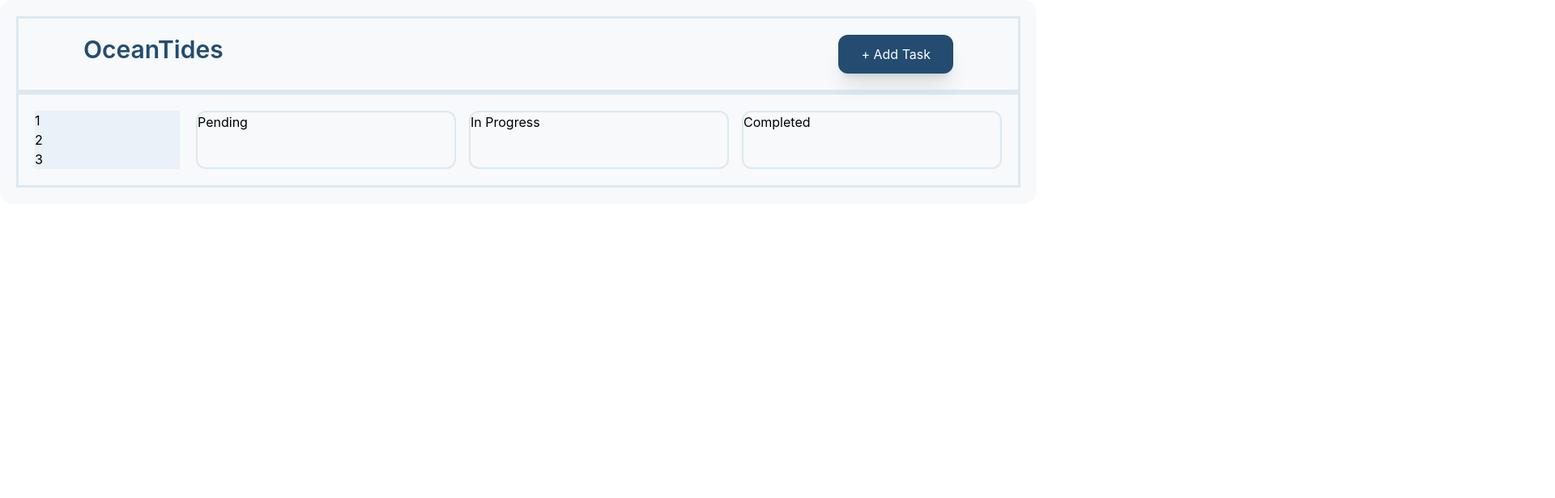
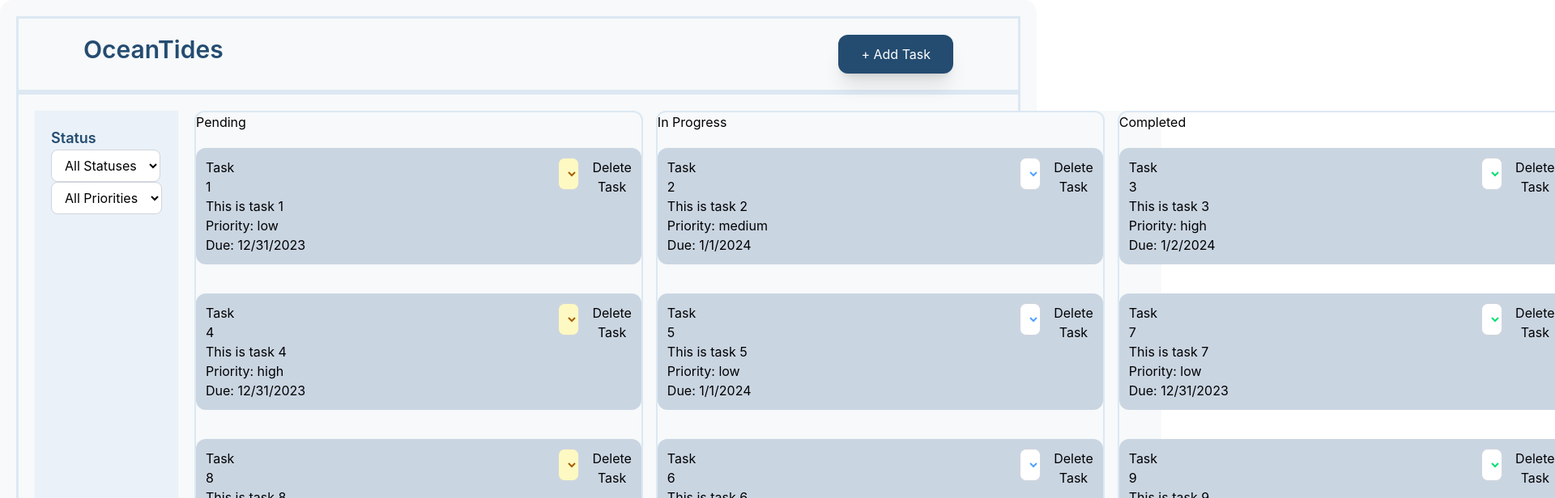
Before and after one commit to rhundal/task-management-dashboard, a React (Vite) app in the folder task-management-dashboard/: page / in a window 1280 px wide. Shown: the top 616 px of the page at 81% size, 1920 px wide, since content can reach past the window. Built offline with nearby package versions, Linux system fonts and the light colour scheme.

Commit message:
re-organized TaskList to display TaskItems in the Dashboard, also moved code from App.tsx to Dashboard component

```diff
--- a/task-management-dashboard/src/App.tsx
+++ b/task-management-dashboard/src/App.tsx
@@ -10,116 +10,7 @@ import "./App.css";
 import Dashboard from "./components/Dashboard/Dashboard";
 
 function App() {
-  /*
-   tasks: Task[];
-   onStatusChange: (taskId: string, newStatus: TaskStatus) => void;
-   onDelete: (taskId: string) => void;
-   */
-
-  let tasksArray: Task[] = [
-    {
-      id: "1",
-      title: "Task 1",
-      description: "This is task 1",
-      status: "pending",
-      priority: "low",
-      dueDate: "12/31/2023",
-    },
-    {
-      id: "2",
-      title: "Task 2",
-      description: "This is task 2",
-      status: "in-progress",
-      priority: "medium",
-      dueDate: "1/1/2024",
-    },
-    {
-      id: "3",
-      title: "Task 3",
-      description: "This is task 3",
-      status: "completed",
-      priority: "high",
-      dueDate: "1/2/2024",
-    },
-    {
-      id: "4",
-      title: "Task 4",
-      description: "This is task 4",
-      status: "pending",
-      priority: "high",
-      dueDate: "12/31/2023",
-    },
-    {
-      id: "5",
-      title: "Task 5",
-      description: "This is task 5",
-      status: "in-progress",
-      priority: "low",
-      dueDate: "1/1/2024",
-    },
-    {
-      id: "6",
-      title: "Task 6",
-      description: "This is task 6",
-      status: "in-progress",
-      priority: "high",
-      dueDate: "1/2/2024",
-    },
-    {
-      id: "7",
-      title: "Task 7",
-      description: "This is task 7",
-      status: "completed",
-      priority: "low",
-      dueDate: "12/31/2023",
-    },
-    {
-      id: "8",
-      title: "Task 8",
-      description: "This is task 8",
-      status: "pending",
-      priority: "medium",
-      dueDate: "12/31/2023",
-    },
-    {
-      id: "9",
-      title: "Task 9",
-      description: "This is task 9",
-      status: "completed",
-      priority: "medium",
-      dueDate: "12/31/2023",
-    },
-  ];
-
-  const [tasks, setTasks] = useState<Task[]>(tasksArray);
-
-  function onStatusChangeFunction(taskId: string, newStatus: TaskStatus) {
-    // setTasks(tasksArray);
-    let selectedTask = tasks.find((task) => task.id === taskId);
-    if (!selectedTask) return;
-
-    setTasks(
-      tasks.map((task) =>
-        task === selectedTask ? { ...task, status: newStatus } : task,
-      ),
-    );
-  }
-
-  function onDeleteFunction(taskId: string) {
-    let arrayAfterDeletion = tasks.filter((task) => task.id !== taskId);
-    setTasks(arrayAfterDeletion);
-  }
-
-  return (
-    // <TaskList
-    //   tasks={tasks}
-    //   // this function gets the status of selected task from TaskList Component
-    //   onStatusChange={onStatusChangeFunction}
-    //   // this function gets the id of selected task to be deleted from TaskList Component
-    //   onDelete={onDeleteFunction}
-    // />
-    <Dashboard />
-  );
+  return <Dashboard />;
 }
 
 export default App;
--- a/task-management-dashboard/src/components/Dashboard/Dashboard.tsx
+++ b/task-management-dashboard/src/components/Dashboard/Dashboard.tsx
@@ -1,4 +1,116 @@
+import TaskList from "../TaskList/TaskList";
+
+import { useState } from "react";
+import { type Task } from "../../types";
+import { type TaskStatus } from "../../types";
+
+import TaskFilter from "../TaskFilter/TaskFilter";
+
 export default function Dashboard() {
+  const [currentFilters, setCurrentFilters] = useState({
+    status: "",
+    priority: "",
+  });
+  function onFilterChangeFunc(incomingFilters: any) {
+    setCurrentFilters(incomingFilters);
+  }
+
+  let tasksArray: Task[] = [
+    {
+      id: "1",
+      title: "Task 1",
+      description: "This is task 1",
+      status: "pending",
+      priority: "low",
+      dueDate: "12/31/2023",
+    },
+    {
+      id: "2",
+      title: "Task 2",
+      description: "This is task 2",
+      status: "in-progress",
+      priority: "medium",
+      dueDate: "1/1/2024",
+    },
+    {
+      id: "3",
+      title: "Task 3",
+      description: "This is task 3",
+      status: "completed",
+      priority: "high",
+      dueDate: "1/2/2024",
+    },
+    {
+      id: "4",
+      title: "Task 4",
+      description: "This is task 4",
+      status: "pending",
+      priority: "high",
+      dueDate: "12/31/2023",
+    },
+    {
+      id: "5",
+      title: "Task 5",
+      description: "This is task 5",
+      status: "in-progress",
+      priority: "low",
+      dueDate: "1/1/2024",
+    },
+    {
+      id: "6",
+      title: "Task 6",
+      description: "This is task 6",
+      status: "in-progress",
+      priority: "high",
+      dueDate: "1/2/2024",
+    },
+    {
+      id: "7",
+      title: "Task 7",
+      description: "This is task 7",
+      status: "completed",
+      priority: "low",
+      dueDate: "12/31/2023",
+    },
+    {
+      id: "8",
+      title: "Task 8",
+      description: "This is task 8",
+      status: "pending",
+      priority: "medium",
+      dueDate: "12/31/2023",
+    },
+    {
+      id: "9",
+      title: "Task 9",
+      description: "This is task 9",
+      status: "completed",
+      priority: "medium",
+      dueDate: "12/31/2023",
+    },
+  ];
+
+  const [tasks, setTasks] = useState<Task[]>(tasksArray);
+
+  function onStatusChangeFunction(taskId: string, newStatus: TaskStatus) {
+    // setTasks(tasksArray);
+    let selectedTask = tasks.find((task) => task.id === taskId);
+    if (!selectedTask) return;
+
+    setTasks(
+      tasks.map((task) =>
+        task === selectedTask ? { ...task, status: newStatus } : task,
+      ),
+    );
+  }
+
+  function onDeleteFunction(taskId: string) {
+    let arrayAfterDeletion = tasks.filter((task) => task.id !== taskId);
+    setTasks(arrayAfterDeletion);
+  }
+
+  //   let tasksArrayReceived = tasksArray;
+
   return (
     <div className="bg-dashboard-bg w-full p-5 rounded-2xl">
       {" "}
@@ -17,14 +129,13 @@ export default function Dashboard() {
         </div>
       </div>
       <div className="p-5 flex flex-col md:flex-row gap-5 w-full border-3 border-border-custom">
-        <div className="bg-sidebar-bg flex flex-col w-[18%]">
-          <div>1</div>
-          <div>2</div>
-          <div>3</div>
+        <div className="bg-sidebar-bg flex flex-col w-[18%] p-5">
+          <h1 className="text-txt-primary text-lg font-semibold">Status</h1>
+          <TaskFilter onFilterChange={onFilterChangeFunc} />
         </div>
         <div className="bg-dashboard-bg w-full flex md:flex-row gap-4">
           {" "}
-          <div className="border-2 border-border-custom rounded-xl flex-1">
+          {/* <div className="border-2 border-border-custom rounded-xl flex-1">
             Pending
           </div>
           <div className="border-2 border-border-custom rounded-xl flex-1">
@@ -32,7 +143,14 @@ export default function Dashboard() {
           </div>
           <div className="border-2 border-border-custom rounded-xl flex-1">
             Completed
-          </div>
+          </div> */}
+          <TaskList
+            tasks={tasks}
+            // this function gets the status of selected task from TaskList Component
+            onStatusChange={onStatusChangeFunction}
+            // this function gets the id of selected task to be deleted from TaskList Component
+            onDelete={onDeleteFunction}
+          />
         </div>
       </div>
     </div>
--- a/task-management-dashboard/src/components/TaskList/TaskList.tsx
+++ b/task-management-dashboard/src/components/TaskList/TaskList.tsx
@@ -1,7 +1,7 @@
 import { type TaskListProps } from "../../types";
 import TaskFilter from "../TaskFilter/TaskFilter";
 import TaskItem from "./TaskItem";
-
+import { type Task } from "../../types";
 import { useState } from "react";
 
 export default function TaskList(props: TaskListProps) {
@@ -15,9 +15,17 @@ export default function TaskList(props: TaskListProps) {
     status: "",
     priority: "",
   });
-  function onFilterChangeFunc(incomingFilters: any) {
-    setCurrentFilters(incomingFilters);
-  }
+  // function onFilterChangeFunc(incomingFilters: any) {
+  //   setCurrentFilters(incomingFilters);
+  // }
+
+  let pendingTasksArray: Task[] = [];
+  let inProgressTasksArray: Task[] = [];
+  let completedTasksArray: Task[] = [];
+
+  const [pendingTasks, setPendingTasks] = useState<Task[]>([]);
+  const [inProgressTasks, setInProgressTasks] = useState<Task[]>([]);
+  const [completedTasks, setCompletedTasks] = useState<Task[]>([]);
 
   const visibleTasks = tasksArrayReceived.filter((task) => {
     console.log("current filters from TaskList: ", currentFilters);
@@ -33,33 +41,59 @@ export default function TaskList(props: TaskListProps) {
     return true;
   });
 
+  // Categorize visible tasks
+  visibleTasks.forEach((task) => {
+    if (task.status === "pending") {
+      pendingTasksArray.push(task);
+      // setPendingTasks(pendingTasksArray);
+    } else if (task.status === "in-progress") {
+      inProgressTasksArray.push(task);
+      // setInProgressTasks(inProgressTasks);
+    } else if (task.status === "completed") {
+      completedTasksArray.push(task);
+      // setCompletedTasks(completedTasksArray);
+    }
+  });
+
   return (
     <>
-      <div className="bg-slate-200 flex justify-center items-center p-6 min-h-screen">
-        <div className="p-5 justify-start w-[50%] border-2 border-red-200 bg-white rounded-xl shadow-sm">
-          <div className="flex flex-row gap-10 border-b pb-3 mb-5 font-semibold text-gray-700">
-            <h1>Status</h1>
-            <div>Priority</div>
-          </div>
-
-          <div className="mt-5 flex flex-row gap-10 items-center">
-            {/* display TaskFilter here */}
-            <TaskFilter onFilterChange={onFilterChangeFunc} />
-          </div>
-
-          <div className="mt-10 flex flex-col gap-5">
-            <ul className="space-y-4">
-              {visibleTasks.map((task) => (
-                <li key={task.id}>
+      <div className="border-2 border-border-custom rounded-xl flex-1">
+        <h1> Pending </h1>
+        <div className="flex flex-col gap-4">
+          {pendingTasksArray.map((task) => (
             <TaskItem
+              key={task.id}
               task={task}
               onStatusChange={onStatusChange}
               onDelete={onDeleteFunc}
             />
-                </li>
           ))}
-            </ul>
         </div>
+      </div>
+      <div className="border-2 border-border-custom rounded-xl flex-1">
+        <h1> In Progress </h1>
+        <div className="flex flex-col gap-4">
+          {inProgressTasksArray.map((task) => (
+            <TaskItem
+              key={task.id}
+              task={task}
+              onStatusChange={onStatusChange}
+              onDelete={onDeleteFunc}
+            />
+          ))}
+        </div>
+      </div>
+      <div className="border-2 border-border-custom rounded-xl flex-1">
+        <h1> Completed </h1>
+        <div className="flex flex-col gap-4">
+          {completedTasksArray.map((task) => (
+            <TaskItem
+              key={task.id}
+              task={task}
+              onStatusChange={onStatusChange}
+              onDelete={onDeleteFunc}
+            />
+          ))}
         </div>
       </div>
     </>
--- a/task-management-dashboard/src/output.css
+++ b/task-management-dashboard/src/output.css
@@ -22,6 +22,8 @@
     --color-black: #000;
     --color-white: #fff;
     --spacing: 0.25rem;
+    --text-lg: 1.125rem;
+    --text-lg--line-height: calc(1.75 / 1.125);
     --text-xl: 1.25rem;
     --text-xl--line-height: calc(1.75 / 1.25);
     --text-3xl: 1.875rem;
@@ -190,6 +192,9 @@
   }
 }
 @layer utilities {
+  .visible {
+    visibility: visible;
+  }
   .m-5 {
     margin: calc(var(--spacing) * 5);
   }
@@ -288,6 +293,9 @@
   }
   .justify-start {
     justify-content: flex-start;
+  }
+  .justify-items-center {
+    justify-items: center;
   }
   .gap-0 {
     gap: 0px;
@@ -423,9 +431,16 @@
   .pb-3 {
     padding-bottom: calc(var(--spacing) * 3);
   }
+  .text-center {
+    text-align: center;
+  }
   .text-3xl {
     font-size: var(--text-3xl);
     line-height: var(--tw-leading, var(--text-3xl--line-height));
+  }
+  .text-lg {
+    font-size: var(--text-lg);
+    line-height: var(--tw-leading, var(--text-lg--line-height));
   }
   .text-xl {
     font-size: var(--text-xl);
```
Lines whose indentation alone changed are shown as unchanged.
